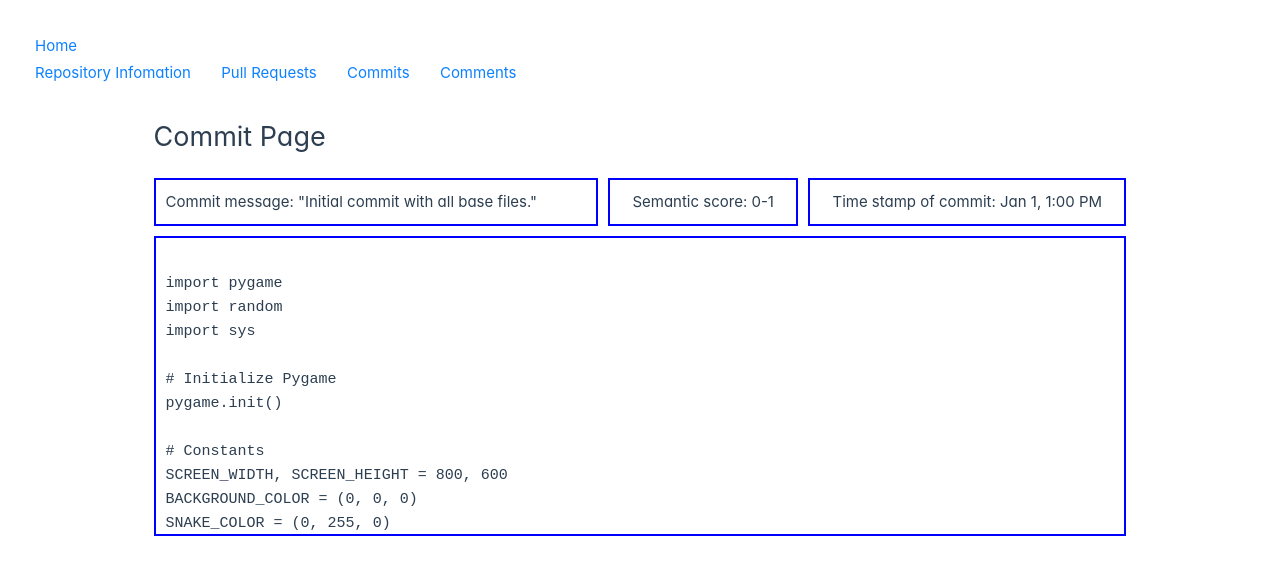
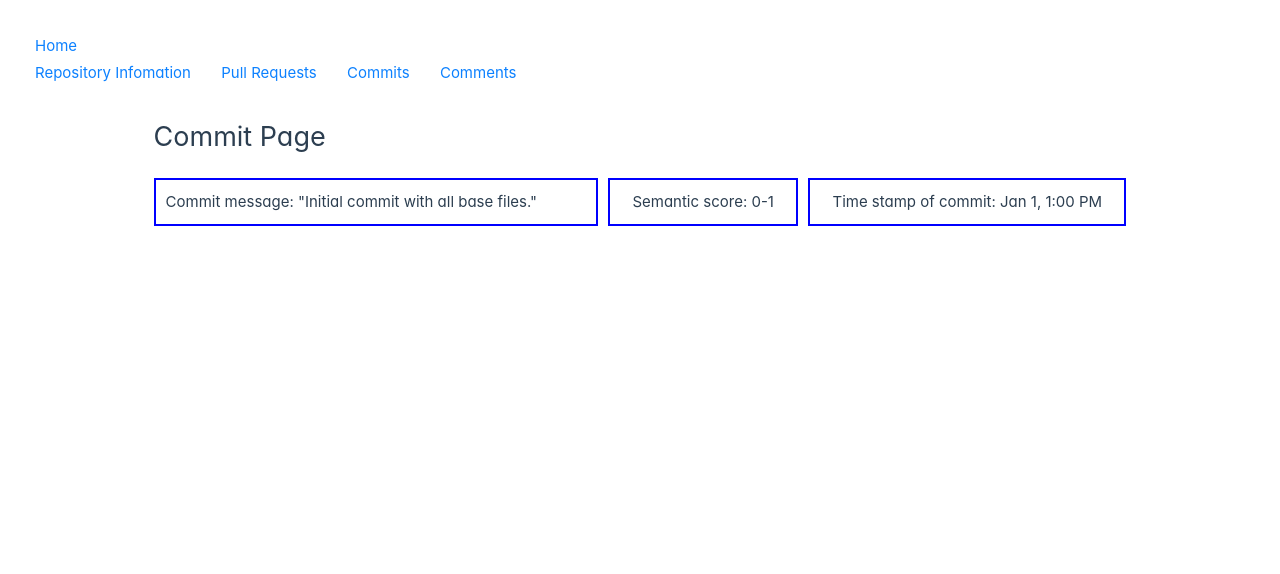
Before and after one commit to EduardoCalvoUribe/GitHubRepositoryAnalysisTool, a Vue app in the folder frontend/: page /commitpage/11 in a window 1280 px wide. Shown: the top 574 px of the page. Built offline with nearby package versions, Linux system fonts and the light colour scheme.

Commit message:
moved order of script, template, style

```diff
--- a/frontend/src/views/CommitPage.vue
+++ b/frontend/src/views/CommitPage.vue
@@ -1,3 +1,10 @@
+<script>
+export default {
+  name: "CommitPage",
+  // Component Data and Methods would be added here if necessary
+}
+</script>
+
 <template>
   <header>
     <RouterLink to="/repoinfo/${id}">Repository Infomation</RouterLink>
@@ -34,135 +41,12 @@
               <p><strong>Time stamp of commit:</strong> Jan 1, 1:00 PM</p> <!--Actual data should be put in here-->
             </div>
           </div>
-
-          <!-- Committed Code Box -->
-          <div style="border: 2px solid blue; padding: 10px; width: 100%; height: 300px; overflow-y: scroll; margin-top: 10px;">
-            <pre> <!--Actual data should be put in here-->
-import pygame
-import random
-import sys
-
-# Initialize Pygame
-pygame.init()
-
-# Constants
-SCREEN_WIDTH, SCREEN_HEIGHT = 800, 600
-BACKGROUND_COLOR = (0, 0, 0)
-SNAKE_COLOR = (0, 255, 0)
-FOOD_COLOR = (255, 0, 0)
-BLOCK_SIZE = 20
-INITIAL_SNAKE_LENGTH = 3
-FPS = 10
-
-# Setup display
-screen = pygame.display.set_mode((SCREEN_WIDTH, SCREEN_HEIGHT))
-pygame.display.set_caption("Snake Game")
-clock = pygame.time.Clock()
-
-# Initialize game variables
-snake_pos = [100, 50]
-snake_body = [[100, 50]]
-direction = 'RIGHT'
-change_to = direction
-score = 0
-food_pos = [random.randrange(1, (SCREEN_WIDTH//BLOCK_SIZE)) * BLOCK_SIZE,
-            random.randrange(1, (SCREEN_HEIGHT//BLOCK_SIZE)) * BLOCK_SIZE]
-food_spawn = True
-
-# Game functions
-def check_collision(pos, list_of_positions):
-    if pos in list_of_positions[:-1]:
-        return True
-    if pos[0] >= SCREEN_WIDTH or pos[0] < 0 or pos[1] >= SCREEN_HEIGHT or pos[1] < 0:
-        return True
-    return False
-
-def spawn_food():
-    return [random.randrange(1, (SCREEN_WIDTH//BLOCK_SIZE)) * BLOCK_SIZE,
-            random.randrange(1, (SCREEN_HEIGHT//BLOCK_SIZE)) * BLOCK_SIZE]
-
-def show_score():
-    font = pygame.font.SysFont(None, 35)
-    score_surf = font.render('Score : ' + str(score), True, (255, 255, 255))
-    score_rect = score_surf.get_rect()
-    score_rect.midtop = (80, 10)
-    screen.blit(score_surf, score_rect)
-
-def game_over():
-    my_font = pygame.font.SysFont('times new roman', 90)
-    game_over_surface = my_font.render('YOU DIED', True, (255, 0, 0))
-    game_over_rect = game_over_surface.get_rect()
-    game_over_rect.midtop = (SCREEN_WIDTH/2, SCREEN_HEIGHT/4)
-    screen.fill(BACKGROUND_COLOR)
-    screen.blit(game_over_surface, game_over_rect)
-    show_score()
-    pygame.display.flip()
-    time.sleep(2)
-    pygame.quit()
-    sys.exit()
-
-# Main game loop
-while True:
-    for event in pygame.event.get():
-        if event.type == pygame.QUIT:
-            pygame.quit()
-            sys.exit()
-        elif event.type == pygame.KEYDOWN:
-            if event.key == pygame.K_UP and direction != 'DOWN':
-                change_to = 'UP'
-            elif event.key == pygame.K_DOWN and direction != 'UP':
-                change_to = 'DOWN'
-            elif event.key == pygame.K_LEFT and direction != 'RIGHT':
-                change_to = 'LEFT'
-            elif event.key == pygame.K_RIGHT and direction != 'LEFT':
-                change_to = 'RIGHT'
-
-    direction = change_to
-    if direction == 'UP':
-        snake_pos[1] -= BLOCK_SIZE
-    elif direction == 'DOWN':
-        snake_pos[1] += BLOCK_SIZE
-    elif direction == 'LEFT':
-        snake_pos[0] -= BLOCK_SIZE
-    elif direction == 'RIGHT':
-        snake_pos[0] += BLOCK_SIZE
-
-    snake_body.insert(0, list(snake_pos))
-    if snake_pos == food_pos:
-        score += 1
-        food_spawn = False
-    else:
-        snake_body.pop()
-
-    if not food_spawn:
-        food_pos = spawn_food()
-    food_spawn = True
-
-    screen.fill(BACKGROUND_COLOR)
-    for pos in snake_body:
-        pygame.draw.rect(screen, SNAKE_COLOR, pygame.Rect(pos[0], pos[1], BLOCK_SIZE, BLOCK_SIZE))
-    pygame.draw.rect(screen, FOOD_COLOR, pygame.Rect(food_pos[0], food_pos[1], BLOCK_SIZE, BLOCK_SIZE))
-
-    if check_collision(snake_pos, snake_body):
-        game_over()
-
-    show_score()
-    pygame.display.update()
-    clock.tick(FPS)
-
-            </pre>
-          </div>
         </div>
       </div>
     </div>
   </template>
 
-  <script>
-  export default {
-    name: "CommitPage",
-    // Component Data and Methods would be added here if necessary
-  }
-  </script>
+
 
   <style scoped>
   .page-container {
--- a/frontend/src/views/PullRequestPage.vue
+++ b/frontend/src/views/PullRequestPage.vue
@@ -1,3 +1,46 @@
+<script>
+import { ref, onMounted } from 'vue';
+import fakejson from '../test.json';
+import { useRoute } from 'vue-router';
+import { state } from '../repoPackage.js';
+import CommitPage from './CommitPage.vue';
+
+export default {
+  setup() {
+    const route = useRoute();
+    const pullpackage = ref(null);
+
+    onMounted(async () => {
+      console.log('onMounted');
+      console.log(state.githubResponse);
+      if (state.githubResponse) {
+        console.log('in if');
+        for (let i=0; i < state.githubResponse.Repo.pull_requests.length - 1; i++) {
+          if (state.githubResponse.Repo.pull_requests[i].url == decodeURIComponent(route.params.url)) {
+            pullpackage.value = state.githubResponse.Repo.pull_requests[i];
+          }
+        }
+        console.log(pullpackage.value);
+      }
+      if (pullpackage.value) {
+        console.log(pullpackage.value.title)
+      } else {
+        console.log('failure')
+      }
+    });
+
+    return {
+      state,
+      pullpackage,
+    };
+  },
+
+  data() {
+
+  },
+};
+</script>
+
 <template>
   <header>
     <router-link :to="`/repoinfo/${repositoryId}`">Repository Information</router-link>
@@ -56,49 +99,6 @@
     </div>
 </template>
 
-<script>
-import { ref, onMounted } from 'vue';
-import fakejson from '../test.json';
-import { useRoute } from 'vue-router';
-import { state } from '../repoPackage.js';
-import CommitPage from './CommitPage.vue';
-
-export default {
-  setup() {
-    const route = useRoute();
-    const pullpackage = ref(null);
-
-    onMounted(async () => {
-      console.log('onMounted');
-      console.log(state.githubResponse);
-      if (state.githubResponse) {
-        console.log('in if');
-        for (let i=0; i < state.githubResponse.Repo.pull_requests.length - 1; i++) {
-          if (state.githubResponse.Repo.pull_requests[i].url == decodeURIComponent(route.params.url)) {
-            pullpackage.value = state.githubResponse.Repo.pull_requests[i];
-          }
-        }
-        console.log(pullpackage.value);
-      }
-      if (pullpackage.value) {
-        console.log(pullpackage.value.title)
-      } else {
-        console.log('failure')
-      }
-    });
-
-    return {
-      state,
-      pullpackage,
-    };
-  },
-
-  data() {
-
-  },
-};
-</script>
-
 <style scoped>
 @media (min-width: 1024px) {
   .about {
```
